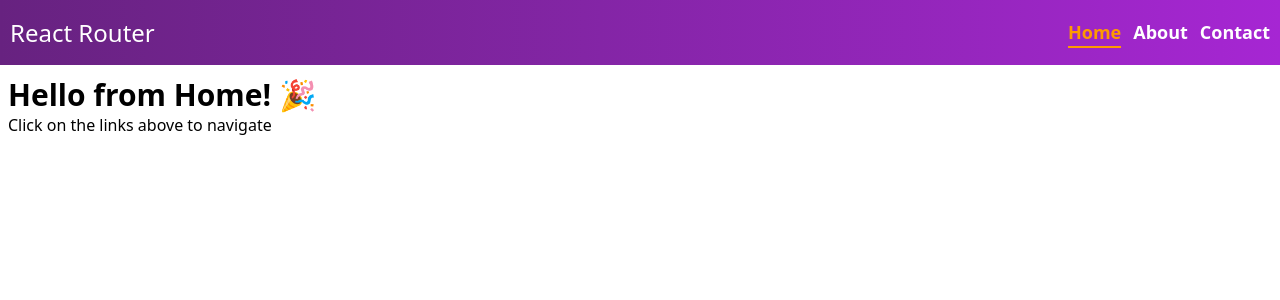
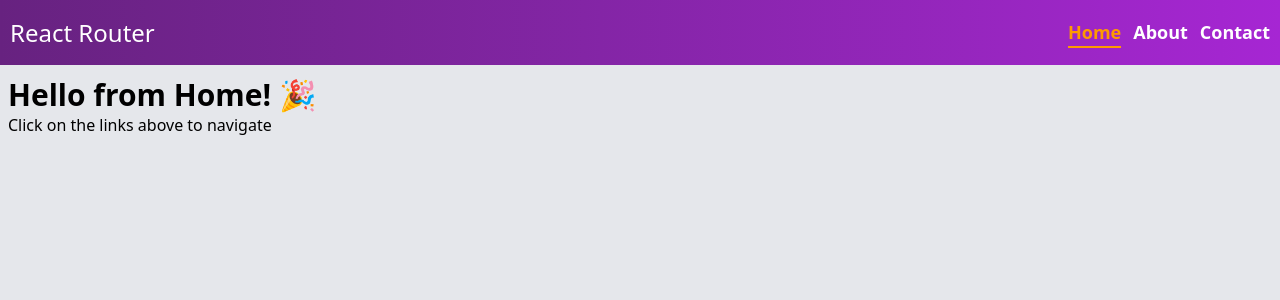
Before and after one commit to Lil-Code30/learn-advanced-react-concept, a React (Vite) app in the folder Routing/: page / in a window 1280 px wide. Shown: the top 300 px of the page. Built offline with nearby package versions, Linux system fonts and the light colour scheme.

Commit message:
NavLink in react router

```diff
--- a/Routing/src/styles.css
+++ b/Routing/src/styles.css
@@ -1,4 +1,16 @@
 @import "tailwindcss";
+
+@layer base {
+  * {
+    @apply box-border m-0 p-0;
+  }
+  body {
+    @apply bg-gray-200;
+  }
+  a {
+    @apply hover:text-amber-500 hover:border-b-2 hover:border-b-amber-500;
+  }
+}
 
 @layer components {
   .nav-link {
```
